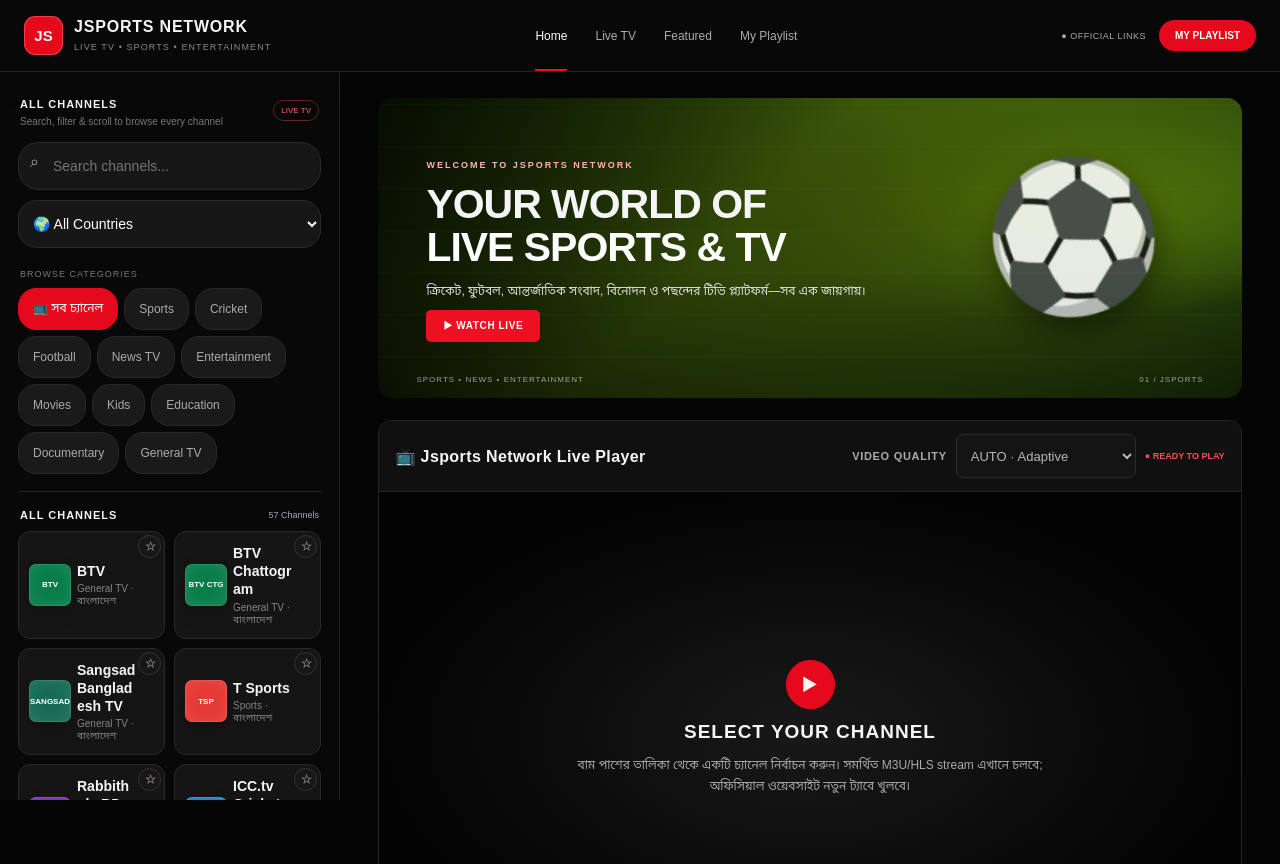
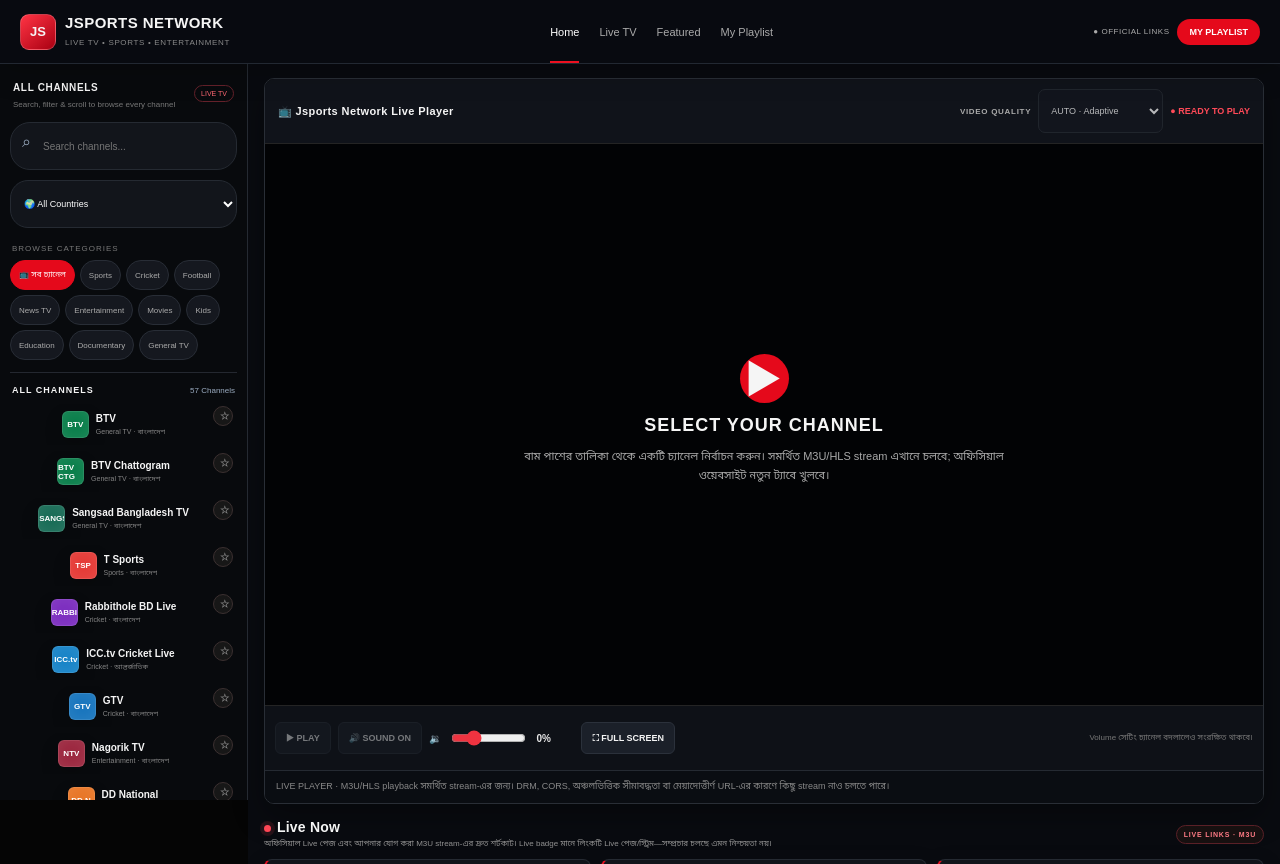
Before and after one commit to adammjasim-sys/Jsports-network, a plain HTML site: page index.html in a window 1280 px wide. Shown: the top 864 px of the page. Drawn offline with nearby package versions, Linux system fonts and the light colour scheme; no server answers.

Commit message:
Add files via upload

```diff
--- a/index.html
+++ b/index.html
@@ -470,6 +470,46 @@ body.tv-mode .channel-card:focus-visible{outline:4px solid #ff3548!important;out
 .volume-control input{width:105px;accent-color:#ef3340;cursor:pointer}
 .volume-control output{min-width:38px;font-variant-numeric:tabular-nums}
 @media(max-width:600px){.volume-control{width:100%;justify-content:flex-start}.volume-control input{flex:1;max-width:220px}}
+
+/* FINAL UI REFRESH — compact premium sports dashboard, inspired by user reference */
+@media(min-width:761px){
+  .topbar{height:64px;padding:0 20px;background:#080a10;border-bottom:1px solid #222832}
+  .topbar-brand{min-width:190px;gap:9px}.brand-logo{width:36px;height:36px;border-radius:9px;background:linear-gradient(140deg,#ff3444,#a90012);font-size:13px}
+  .brand-text h1{font-size:15px;letter-spacing:.45px}.brand-text small{font-size:8px;letter-spacing:.65px}
+  .top-links{gap:20px}.top-links a{font-size:11px}.topbar-right{gap:8px}.secure-label{font-size:8px}.login-link{font-size:9px;padding:8px 12px}
+  .app-layout{grid-template-columns:248px minmax(0,1fr)!important;min-height:calc(100vh - 64px);max-width:none}
+  .sidebar{top:64px;height:calc(100vh - 64px);max-height:calc(100vh - 64px);padding:13px 10px;background:#080a0d;border-right:1px solid #252a32}
+  .sidebar-head{margin:0 3px 12px}.sidebar-head strong{font-size:10px;letter-spacing:.65px}.sidebar-head small{font-size:8px;line-height:1.4}.side-count{font-size:7px;padding:4px 6px}
+  .side-search input{height:34px;padding:7px 9px 7px 32px;font-size:10px;background:#12151b;border-color:#252a32}
+  .side-country{font-size:9px;padding:8px 9px;margin-bottom:12px;background:#12151b;border-color:#252a32}
+  .side-category-title{font-size:8px;margin-bottom:7px}.category-bar{gap:5px;padding-bottom:12px;border-bottom-color:#242830}
+  .cat-btn{font-size:8px;padding:6px 8px;min-height:30px;background:#15181f;border-color:#282d36}
+  .side-list-heading{margin:12px 2px 8px}.side-list-heading strong{font-size:9px}.side-list-heading .total{font-size:8px}
+  .sidebar .channel-grid{grid-template-columns:1fr!important;gap:4px!important}
+  .sidebar .channel-card{display:flex!important;flex-direction:row!important;align-items:center!important;min-height:43px!important;padding:6px 7px!important;gap:5px!important;border:1px solid transparent!important;border-radius:7px!important;background:transparent!important}
+  .sidebar .channel-card:hover,.sidebar .channel-card.selected{background:#15171c!important;border-color:#30343b!important}
+  .sidebar .card-top{gap:7px;padding-right:20px}.sidebar .logo{width:27px;height:27px;flex:0 0 27px;border-radius:6px}
+  .sidebar .channel-info h3{font-size:10px;line-height:1.15;white-space:nowrap;overflow:hidden;text-overflow:ellipsis}.sidebar .meta{font-size:7px;white-space:nowrap;overflow:hidden;text-overflow:ellipsis}
+  .sidebar .favorite-toggle{width:20px;height:20px;right:3px;top:2px;font-size:12px}
+  .main-content{padding:14px 16px 28px;max-width:none;background:#090b10}
+  .hero{display:none!important}
+  .player{margin:0 0 15px;border:1px solid #292e36;border-radius:10px;box-shadow:0 12px 32px #0005;background:#050609}
+  .player-head{padding:10px 13px;background:#10131a}.player-title{font-size:11px}.player-tools{gap:7px}.player-tools label{font-size:8px}.player-tools select{min-width:125px;padding:7px 8px;font-size:9px;background:#151820;border-color:#292e36}.live-status{font-size:9px}
+  .player-screen{aspect-ratio:16/9;max-height:calc(100vh - 235px);min-height:260px;background:#020305}.player-content{padding:18px}.player-icon{font-size:44px}.player-content h3{font-size:18px}.player-content p{font-size:11px}
+  .player-controls{padding:8px 10px;gap:7px;background:#0e1117}.player-control-btn{min-height:32px;padding:7px 10px;font-size:9px;background:#1b2029;border:1px solid #2b313b;border-radius:6px}.player-control-btn:hover{border-color:#e5091b;background:#211217}.volume-control{font-size:10px;min-width:130px}.volume-control input{width:75px}.player-control-hint{font-size:8px}.player-note{padding:8px 11px;font-size:9px;background:#0a0d12;border-top-color:#252a32}
+  .highlight-section{margin:14px 0 18px}.highlight-heading{align-items:center;margin-bottom:9px}.highlight-heading h2{font-size:14px}.highlight-heading p{font-size:8px;margin-top:3px}.highlight-tag{font-size:7px;padding:5px 7px}
+  .highlight-grid{grid-template-columns:repeat(5,minmax(0,1fr));gap:7px}.highlight-card{padding:8px;min-height:55px;gap:7px;border-radius:8px;background:#11141a;border-color:#252a32}.highlight-card:hover{border-color:#e5091b;transform:translateY(-2px)}.highlight-logo{width:32px;height:32px;flex-basis:32px;border-radius:7px;font-size:8px}.highlight-copy strong{font-size:9px}.highlight-copy small{font-size:7px;margin-top:3px}
+  .activity-section .highlight-grid{grid-template-columns:repeat(5,minmax(0,1fr))}
+  .panel{margin:18px 0;padding:14px;border-radius:10px;background:#11141a;border-color:#252a32}.panel h2{font-size:15px}.panel-intro{font-size:10px}
+  footer{padding:17px 3%;background:#07090d;border-color:#20242b;font-size:9px}
+}
+@media(max-width:760px){
+  .topbar{background:#080a10;border-bottom-color:#242831}.top-links{gap:10px}.top-links a{font-size:9px}.topbar-brand{min-width:0}.topbar-right .secure-label{display:none}
+  .main-content{background:#090b10}.hero{display:none!important}
+  .player{border-color:#292e36;background:#050609}.player-head{background:#10131a}.player-controls{background:#0e1117}.player-control-btn{background:#1b2029;border:1px solid #2b313b;border-radius:6px}
+  .highlight-card{background:#11141a;border-color:#252a32}.highlight-heading h2{color:#f3f5f8}.highlight-tag{background:#170c10;border-color:#48212a}
+  .sidebar{background:#080a0d}.side-search input,.side-country{background:#12151b;border-color:#252a32}.cat-btn{background:#15181f;border-color:#282d36}
+}
 </style>
 </head>
 <body>
```
